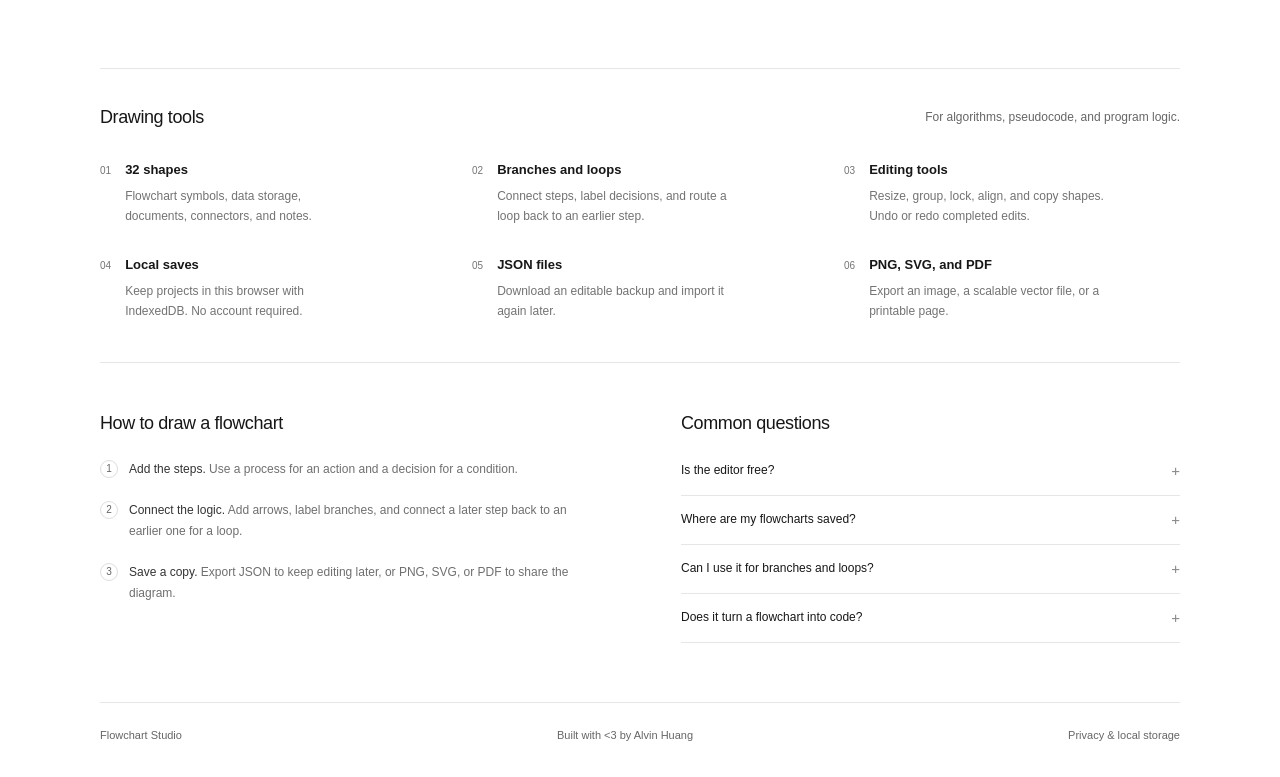
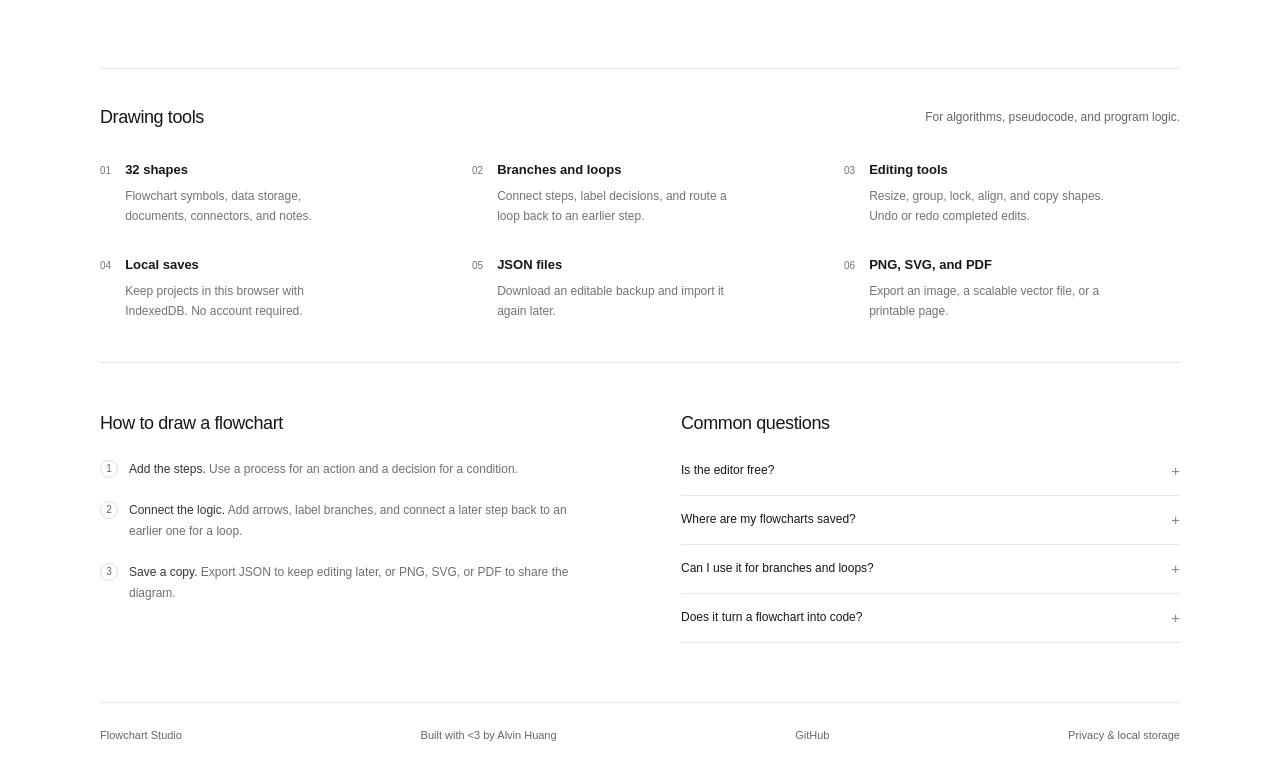
Before and after one commit to alvinhhh/flowchart-studio, a Next.js app: page / in a window 1280 px wide. Shown: the part 641-1418 px from the top of the page. Built offline with nearby package versions, Linux system fonts and the light colour scheme; no server answers.

Commit message:
Add public repository link to homepage footer

```diff
--- a/src/app/page.tsx
+++ b/src/app/page.tsx
@@ -99,7 +99,7 @@ export default function Home() {
           <section className="public-faq" aria-labelledby="faq-title"><h2 id="faq-title">Common questions</h2><details><summary>Is the editor free?</summary><p>Yes. The local editor, browser saves, and JSON, PNG, SVG, and PDF exports are free. No account or payment is required.</p></details><details><summary>Where are my flowcharts saved?</summary><p>Projects are stored in IndexedDB in this browser on this device. Clearing site data or using a private browsing session can remove them. Export JSON backups for work you want to keep.</p></details><details><summary>Can I use it for branches and loops?</summary><p>Yes. Connect decision branches and label their arrows. Create a loop by connecting a later step to an earlier step. A connection directly from a node to itself is not supported.</p></details><details><summary>Does it turn a flowchart into code?</summary><p>No. This version is a diagram editor. It does not execute algorithms or generate source code.</p></details></section>
         </div>
       </main>
-      <footer className="public-footer"><span>{PRODUCT.name}</span><span>Built with &lt;3 by <a href="https://alvinhua.ng">Alvin Huang</a></span><Link href="/privacy">Privacy &amp; local storage</Link></footer>
+      <footer className="public-footer"><span>{PRODUCT.name}</span><span>Built with &lt;3 by <a href="https://alvinhua.ng">Alvin Huang</a></span><a href="https://github.com/alvinhhh/flowchart-studio">GitHub</a><Link href="/privacy">Privacy &amp; local storage</Link></footer>
       <script type="application/ld+json" dangerouslySetInnerHTML={{ __html: JSON.stringify(application).replace(/</g, "\\u003c") }} />
     </div>
   );
```
